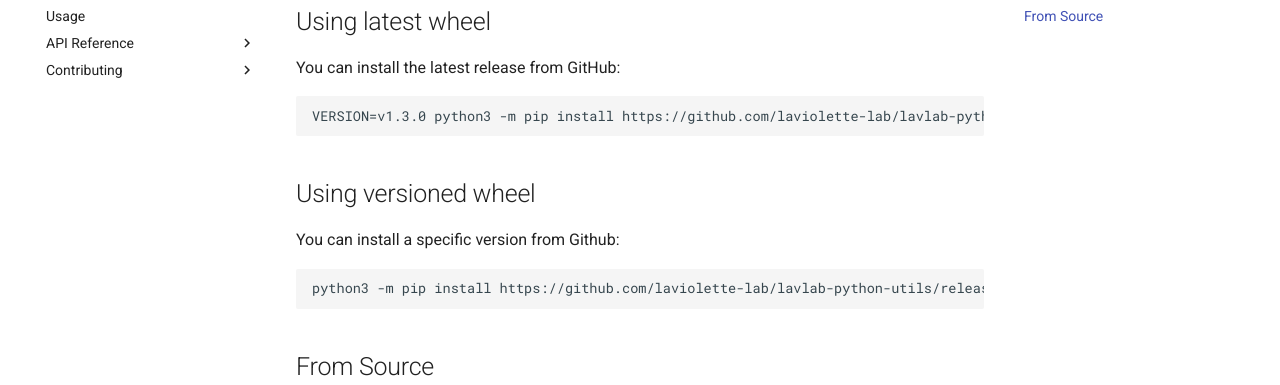
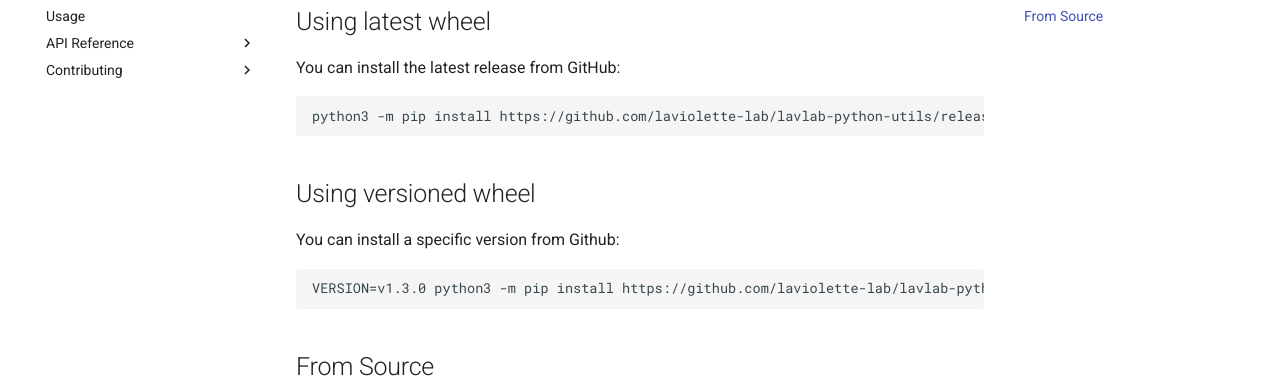
Before and after one commit to laviolette-lab/lavlab-python-utils, an MkDocs documentation site: the page built from docs/installation.md, in a window 1280 px wide. Shown: the part 176-561 px from the top of the page. Built offline with MkDocs 1.6.1 and Material for MkDocs 9.7.7, drawn with Linux system fonts in a browser that asks for light colours; part of the change alters nothing that is shown.

````diff
--- a/docs/installation.md
+++ b/docs/installation.md
@@ -5,7 +5,7 @@
 You can install the latest release from GitHub:
 
 ```sh
-VERSION=v1.3.0 python3 -m pip install https://github.com/laviolette-lab/lavlab-python-utils/releases/$VERSION/download/lavlab_python_utils-$VERSION-py3-none-any.whl
+python3 -m pip install https://github.com/laviolette-lab/lavlab-python-utils/releases/latest/download/lavlab_python_utils-latest-py3-none-any.whl
 ```
 
 ## Using versioned wheel
@@ -13,7 +13,7 @@ VERSION=v1.3.0 python3 -m pip install https://github.com/laviolette-lab/lavlab-p
 You can install a specific version from Github:
 
 ```sh
-python3 -m pip install https://github.com/laviolette-lab/lavlab-python-utils/releases/latest/download/lavlab_python_utils-latest-py3-none-any.whl
+VERSION=v1.3.0 python3 -m pip install https://github.com/laviolette-lab/lavlab-python-utils/releases/$VERSION/download/lavlab_python_utils-$VERSION-py3-none-any.whl
 ```
 
 ## From Source
````
